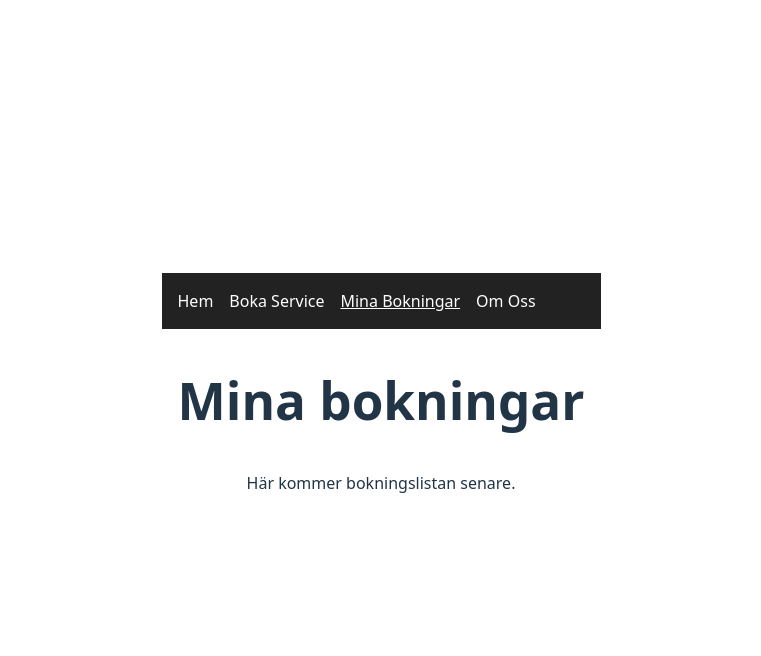
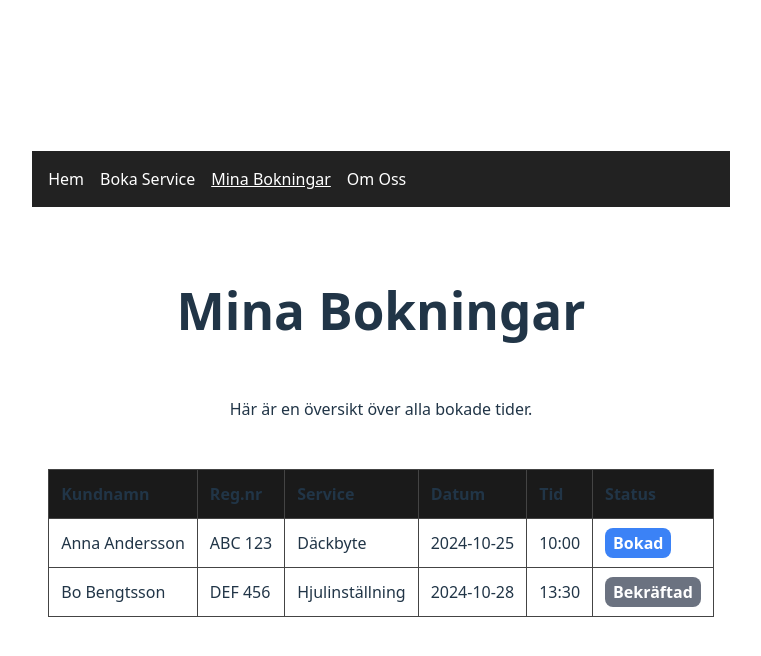
Before and after one commit to kaber91/gik376-bil-dackfirma, a Vue app: page /bokningar in a window 1280 px wide. Shown: the top 656 px of the page, without its empty margins (259-1020 px from the left). Built offline with nearby package versions, Linux system fonts and the light colour scheme; the HTML template or start-up script is replaced by a standard one.

Commit message:
feat: Add bookings table view and data

```diff
--- /dev/null
+++ b/src/data/bookings.json
@@ -0,0 +1,20 @@
+[
+  {
+    "id": 1,
+    "customerName": "Anna Andersson",
+    "licensePlate": "ABC 123",
+    "serviceType": "Däckbyte",
+    "bookingDate": "2024-10-25",
+    "bookingTime": "10:00",
+    "status": "Bokad"
+  },
+  {
+    "id": 2,
+    "customerName": "Bo Bengtsson",
+    "licensePlate": "DEF 456",
+    "serviceType": "Hjulinställning",
+    "bookingDate": "2024-10-28",
+    "bookingTime": "13:30",
+    "status": "Bekräftad"
+  }
+]
--- a/src/style.css
+++ b/src/style.css
@@ -65,6 +65,18 @@ button:focus-visible {
   text-align: center;
 }
 
+table {
+  width: 100%;
+  border-collapse: collapse;
+}
+
+th, td {
+  padding: 8px 12px;
+  border: 1px solid #555;
+  text-align: left;
+}
+
+
 @media (prefers-color-scheme: light) {
   :root {
     color: #213547;
@@ -76,4 +88,7 @@ button:focus-visible {
   button {
     background-color: #f9f9f9;
   }
+  th, td {
+    border: 1px solid #ddd;
+  }
 }
--- a/src/views/BookingsView.vue
+++ b/src/views/BookingsView.vue
@@ -1,6 +1,92 @@
 <template>
-  <section>
-    <h1>Mina bokningar</h1>
-    <p>Här kommer bokningslistan senare.</p>
+  <section class="bookings-view">
+    <h1>Mina Bokningar</h1>
+    <p>Här är en översikt över alla bokade tider.</p>
+
+    <table class="bookings-table">
+      <thead>
+        <tr>
+          <th>Kundnamn</th>
+          <th>Reg.nr</th>
+          <th>Service</th>
+          <th>Datum</th>
+          <th>Tid</th>
+          <th>Status</th>
+        </tr>
+      </thead>
+      <tbody>
+        <tr v-for="booking in bookings" :key="booking.id">
+          <td>{{ booking.customerName }}</td>
+          <td>{{ booking.licensePlate }}</td>
+          <td>{{ booking.serviceType }}</td>
+          <td>{{ booking.bookingDate }}</td>
+          <td>{{ booking.bookingTime }}</td>
+          <td>
+            <span :class="['status', getStatusClass(booking.status)]">{{ booking.status }}</span>
+          </td>
+        </tr>
+      </tbody>
+    </table>
   </section>
 </template>
+
+<script setup>
+import { ref } from 'vue'
+// Importera bokningsdata från JSON-filen.
+// Sökvägen är uppdaterad för att peka på den nya platsen i src/data/
+import bookingsData from '../data/bookings.json'
+
+
+const bookings = ref(bookingsData)
+
+// Funktion för att returnera en CSS-klass baserat på bokningens status.
+const getStatusClass = (status) => {
+  if (status === 'Avslutad') return 'status-completed'
+  if (status === 'Bokad') return 'status-booked'
+  return 'status-default'
+}
+</script>
+
+<style scoped>
+.bookings-view {
+  display: flex;
+  flex-direction: column;
+  align-items: center;
+  width: 100%;
+}
+
+.bookings-table {
+  width: 100%;
+  margin-top: 2rem;
+  border-collapse: collapse;
+}
+
+.bookings-table th,
+.bookings-table td {
+  border: 1px solid #444;
+  padding: 0.75rem;
+  text-align: left;
+}
+
+.bookings-table th {
+  background-color: #1a1a1a;
+}
+
+.status {
+  padding: 0.25rem 0.5rem;
+  border-radius: 0.5rem;
+  color: white;
+  font-weight: bold;
+}
+
+.status-booked {
+  background-color: #3b82f6; /* Blå */
+}
+
+.status-completed {
+  background-color: #22c55e; /* Grön */
+}
+.status-default {
+  background-color: #6b7280; /* Grå */
+}
+</style>
```
Also changed, not shown: src/components/HelloWorld.vue (line endings or trailing spaces).
